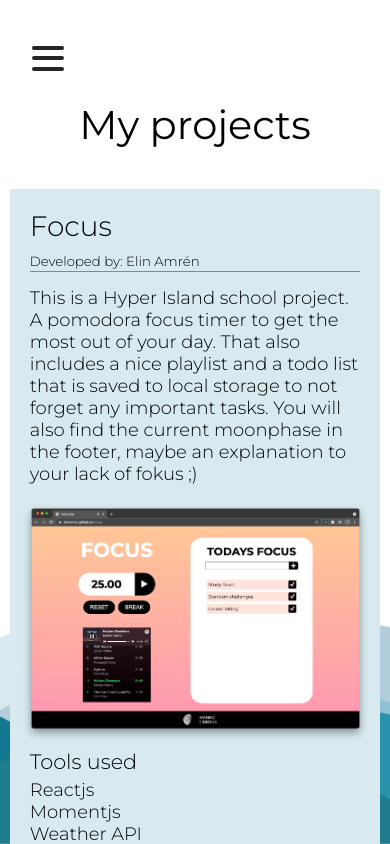
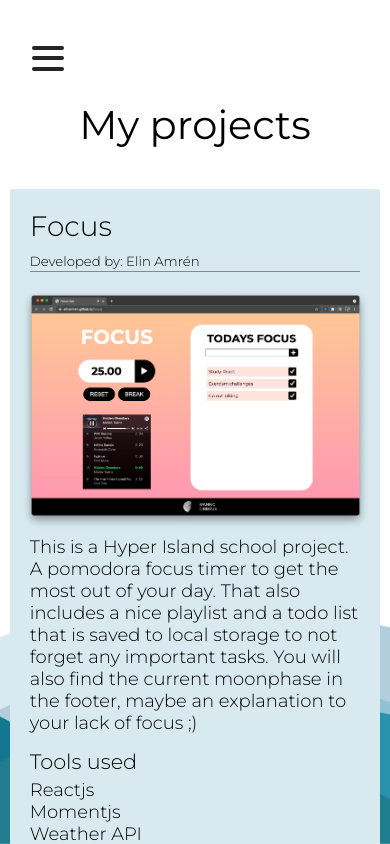
Before and after one commit to elinamren/elinamren.github.io, a React (Create React App) app: page /portfolio in a window 390 px wide. Shown: the top 844 px of the page. Built offline with nearby package versions, Linux system fonts and the light colour scheme.

Commit message:
mobile update positioning start page

```diff
--- a/src/components/Portfolio.js
+++ b/src/components/Portfolio.js
@@ -17,8 +17,6 @@ const Portfolio = () => {
                 <h3>{project.title}</h3>
                 <h5>Developed by: {project.by}</h5>
                 <hr />
-                <p>{project.text}</p>
-
                 {isMobile && (
                   <div className="project-img">
                     {project.image === "" ? null : (
@@ -30,6 +28,7 @@ const Portfolio = () => {
                     )}
                   </div>
                 )}
+                <p>{project.text}</p>
 
                 <h4>Tools used</h4>
                 <ul>
--- a/src/components/projects.js
+++ b/src/components/projects.js
@@ -3,7 +3,7 @@ const projects = [
     id: 9,
     title: "Focus",
     text:
-      "This is a Hyper Island school project. A pomodora focus timer to get the most out of your day. That also includes a nice playlist and a todo list that is saved to local storage to not forget any important tasks. You will also find the current moonphase in the footer, maybe an explanation to your lack of fokus ;)",
+      "This is a Hyper Island school project. A pomodora focus timer to get the most out of your day. That also includes a nice playlist and a todo list that is saved to local storage to not forget any important tasks. You will also find the current moonphase in the footer, maybe an explanation to your lack of focus ;)",
     image: "images/focus.png",
     image2: "images/focus2.png",
     tools: ["Reactjs", "Momentjs", "Weather API", "Local storage", "HTML/CSS"],
--- a/src/index.css
+++ b/src/index.css
@@ -284,6 +284,11 @@ textarea:focus {
     font-size: 1.75rem;
     font-weight: 300;
   }
+
+  .hello {
+    margin: 10% auto;
+  }
+
   .post-container,
   .project-container {
     max-width: 95%;
```
